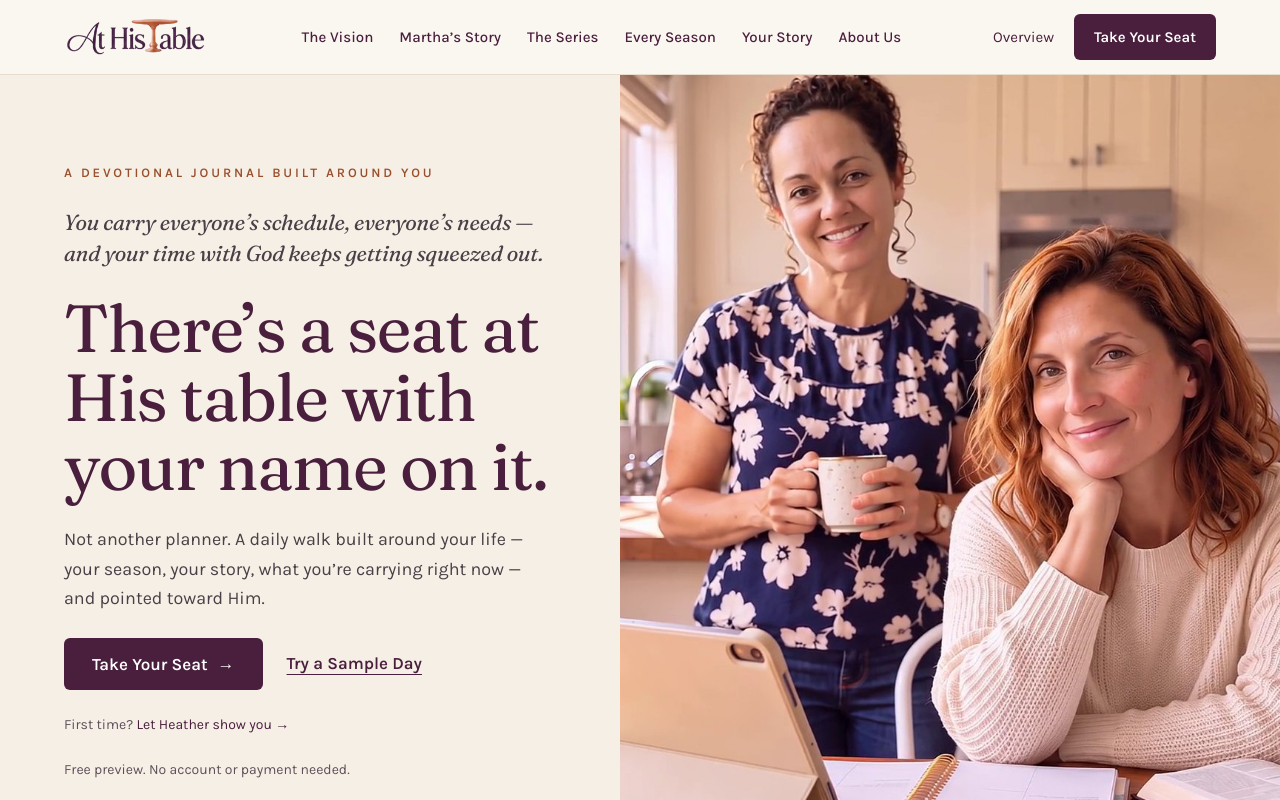
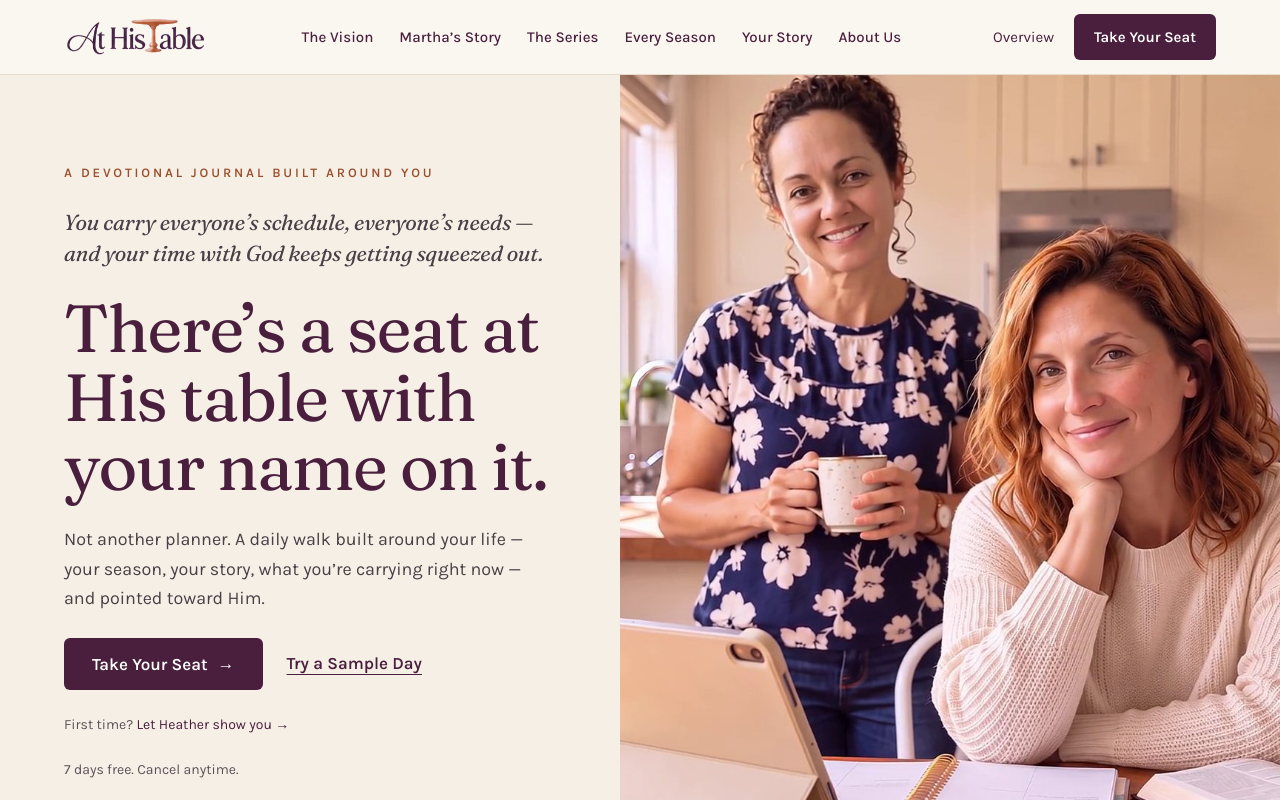
Before and after one commit to jgallas25-sketch/at-his-table, a Next.js app: page / in a window 1280 px wide. Shown: the top 800 px of the page. Built offline with nearby package versions, Linux system fonts and the light colour scheme.

Commit message:
Bring back "7 days free. Cancel anytime."
Co-Authored-By: Claude Opus 5.5 <noreply@anthropic.com>
Claude-Session: https://claude.ai/code/session_019NBhJrRYmLXJPZqaiEbYvJ

```diff
--- a/app/page.tsx
+++ b/app/page.tsx
@@ -35,7 +35,7 @@ export default function Home() {
               <Link href="/today?sample=1" className="link-arrow">Try a Sample Day</Link>
             </div>
             <p className="small">First time? <Link href="/welcome">Let Heather show you →</Link></p>
-            <p className="small">Free preview. No account or payment needed.</p>
+            <p className="small">7 days free. Cancel anytime.</p>
           </div>
           <div className="hero-photo">
             <HeroMedia />
@@ -313,7 +313,7 @@ export default function Home() {
                   See a sample week
                 </Link>
               </div>
-              <p className="small">Free preview. No account or payment needed.</p>
+              <p className="small">7 days free. Cancel anytime.</p>
             </div>
             <div className="card stack" style={{ padding: 28, gap: 16 }}>
               <div style={{ display: "flex", justifyContent: "space-between", alignItems: "center", gap: 12, flexWrap: "wrap" }}>
@@ -368,7 +368,7 @@ export default function Home() {
           <Link href="/your-story" className="btn">
             Take Your Seat <span aria-hidden="true">→</span>
           </Link>
-          <p className="small">Free preview. No account or payment needed.</p>
+          <p className="small">7 days free. Cancel anytime.</p>
         </section>
       </main>
       <SiteFooter />
--- a/app/preview/page.tsx
+++ b/app/preview/page.tsx
@@ -6,11 +6,11 @@ export default function PreviewPage() {
   return <><SiteHeader /><main className="section"><div className="wrap stack" style={{ maxWidth: 760 }}>
     <p className="eyebrow">A place to begin</p>
     <h1 className="display h1">Explore At His Table.</h1>
-    <p className="lead">This is a free preview. There is no account to create, payment to enter, or subscription to cancel.</p>
+    <p className="lead">Every new seat at the table begins with 7 days free. Cancel anytime.</p>
     <h2 className="display" style={{ fontSize: 30 }}>What you can try today</h2>
     <p className="lead">Begin a devotional based on your season, choose a daily focus, and save reflections in your testimony journal. You can also explore an example weekly planner and write your own Sunday reflection.</p>
     <h2 className="display" style={{ fontSize: 30 }}>What is still being prepared</h2>
-    <p className="lead">The Emily and Heather series, community features, accounts, and subscriptions are not available yet. The planner’s schedule and appointments are examples, not a connected calendar. Subscription details will be shared before any paid service is offered.</p>
+    <p className="lead">The Emily and Heather series, community features, accounts, and subscriptions are not available yet. The planner’s schedule and appointments are examples, not a connected calendar. When subscriptions open, they will begin with a 7-day free trial, and full details will be shared before you are ever charged.</p>
     <h2 className="display" style={{ fontSize: 30 }}>Keep your words close</h2>
     <p className="lead">Your story, check-ins, and journal stay in this browser on this device. They do not sync to another phone or computer. Clearing browser data can remove them, so keep a separate copy of writing you want to preserve.</p>
     <p className="lead">Devotional reflections are an invitation to study and pray. Read the referenced passages in context, and bring your questions to a trusted pastor or teacher.</p>
```
